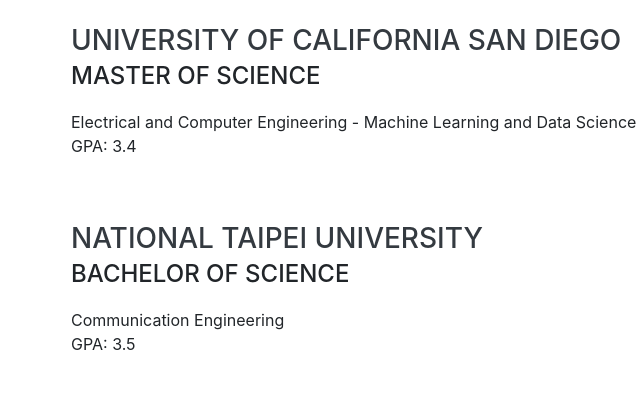
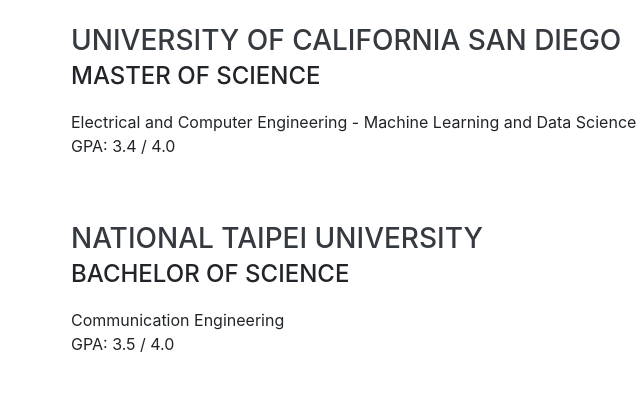
Before and after one commit to eddietseng1129/resume, a website with bundled scripts: page index.html in a window 1280 px wide. Shown: the part 2440-2846 px from the top of the page, 249-889 px from the left. Built offline with nearby package versions, Linux system fonts and the light colour scheme; a web font is replaced by a local one.

Commit message:
Add referances

```diff
--- a/index.html
+++ b/index.html
@@ -175,7 +175,7 @@
             <h3 class="mb-0">University of California San Diego</h3>
             <div class="subheading mb-3">Master of Science</div>
             <div>Electrical and Computer Engineering - Machine Learning and Data Science Track</div>
-            <p>GPA: 3.4</p>
+            <p>GPA: 3.4 / 4.0</p>
           </div>
           <div class="resume-date text-md-right">
             <span class="text-primary">Sep 2017 - Jun 2019</span>
@@ -187,7 +187,7 @@
             <h3 class="mb-0">National Taipei University</h3>
             <div class="subheading mb-3">Bachelor of Science</div>
             <div>Communication Engineering</div>
-            <p>GPA: 3.5</p>
+            <p>GPA: 3.5 / 4.0</p>
           </div>
           <div class="resume-date text-md-right">
             <span class="text-primary">Sep 2012 - Jun 2016</span>
```
